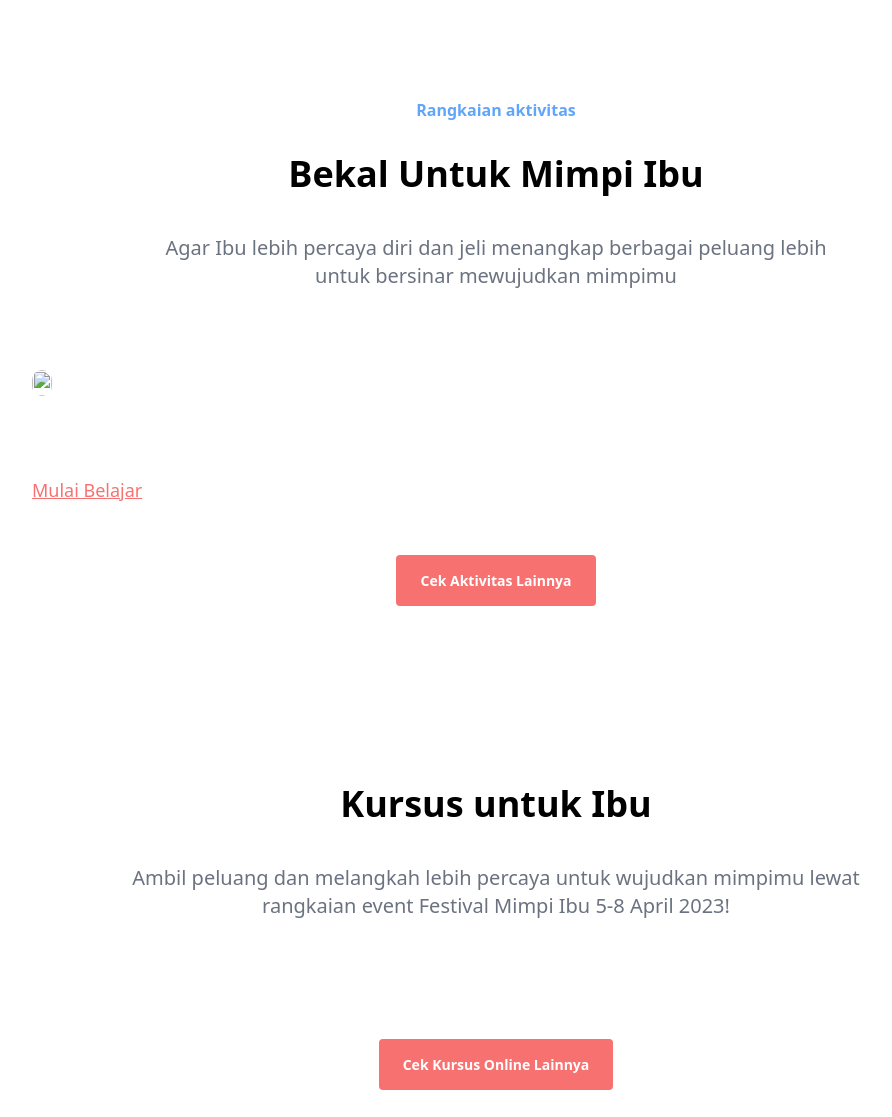
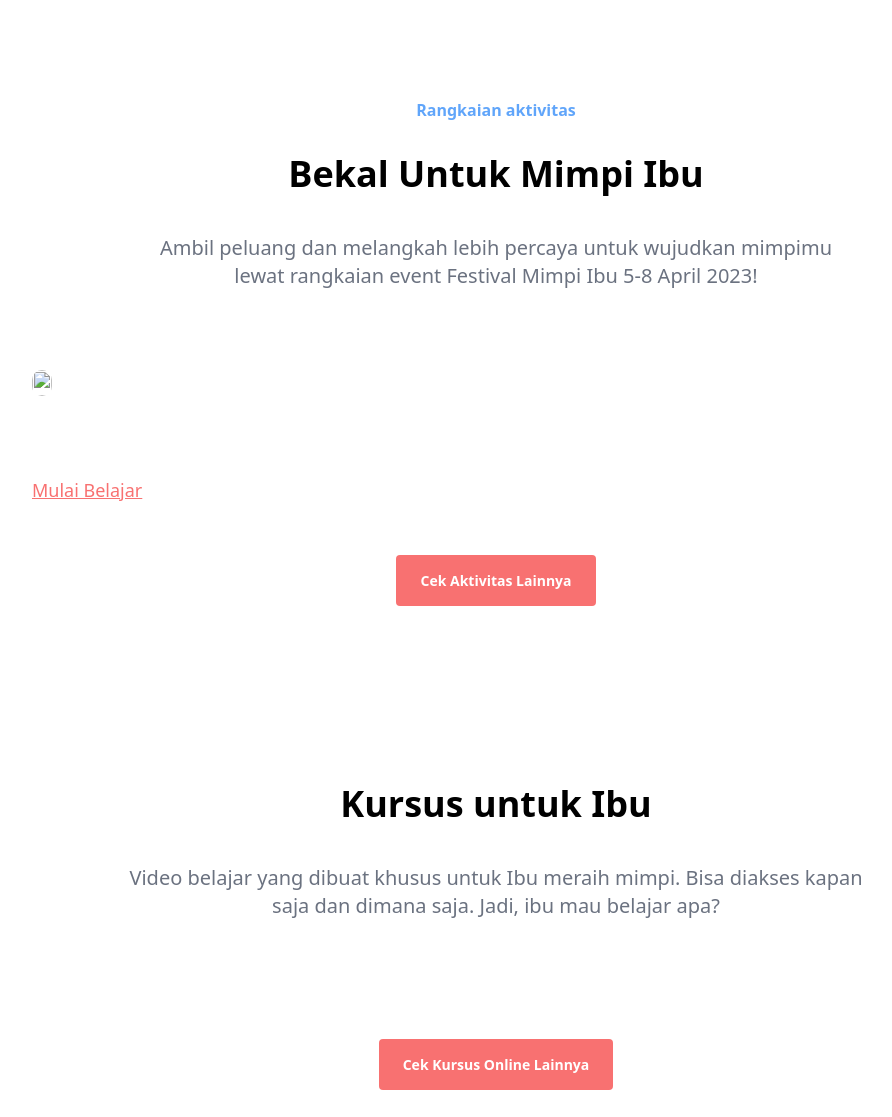
Before and after one commit to Ibupunyamimpi/ipm_learning, a Django app: page / in a window 1280 px wide. Shown: the part 1161-2278 px from the top of the page, without its empty margins (144-1036 px from the left). Run offline with Django 3.2, Linux system fonts and the light colour scheme; data that the repository does not hold is empty; some libraries are stand-ins or nearby versions.

Commit message:
adding changes a bit

```diff
--- a/ipm_learning/templates/pages/home.html
+++ b/ipm_learning/templates/pages/home.html
@@ -54,7 +54,7 @@ Stronger Together!</h2>
     <div class="max-w-2xl mx-auto mb-20 text-center">
       <span class="text-s text-blue-400 font-semibold">Rangkaian aktivitas</span>
       <h2 class="mt-8 mb-10 text-4xl font-semibold font-heading">Bekal Untuk Mimpi Ibu</h2>
-      <p class="text-xl text-gray-500">Agar Ibu lebih percaya diri dan jeli menangkap berbagai peluang lebih untuk bersinar mewujudkan mimpimu</p>
+      <p class="text-xl text-gray-500">Ambil peluang dan melangkah lebih percaya untuk wujudkan mimpimu lewat rangkaian event Festival Mimpi Ibu 5-8 April 2023!</p>
       </div>
     <div class="flex flex-wrap -mx-4 -mb-16">
       <div class="w-full lg:w-1/2 px-4 mb-16">
@@ -89,7 +89,7 @@ Stronger Together!</h2>
 <section class="relative py-20"><div class="container px-4 mx-auto">
     <div class="max-w-3xl mb-20 mx-auto text-center">
       <h2 class="mt-8 mb-10 text-4xl font-semibold font-heading">Kursus untuk Ibu</h2>
-      <p class="text-xl text-gray-500">Ambil peluang dan melangkah lebih percaya untuk wujudkan mimpimu lewat rangkaian event Festival Mimpi Ibu 5-8 April 2023!</p>
+      <p class="text-xl text-gray-500">Video belajar yang dibuat khusus untuk Ibu meraih mimpi. Bisa diakses kapan saja dan dimana saja. Jadi, ibu mau belajar apa?</p>
     </div>
     <div class="flex flex-wrap -m-3 mb-16">
 
```
